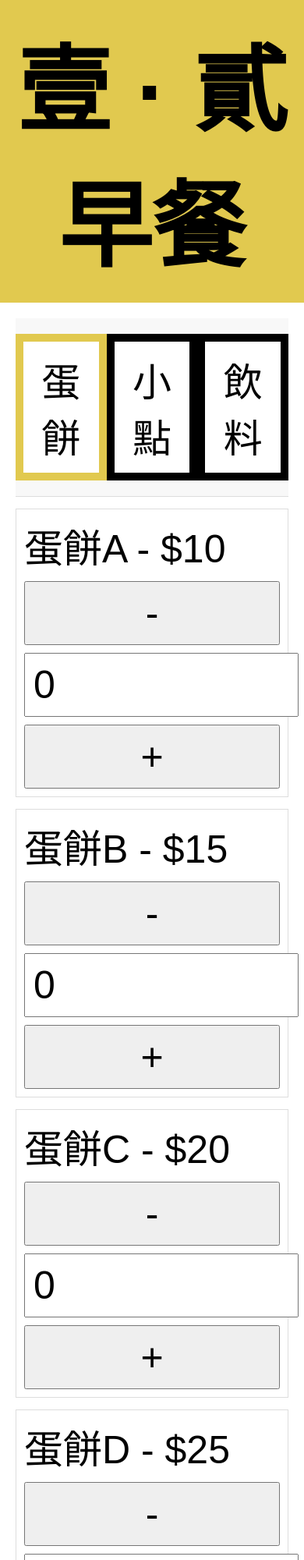
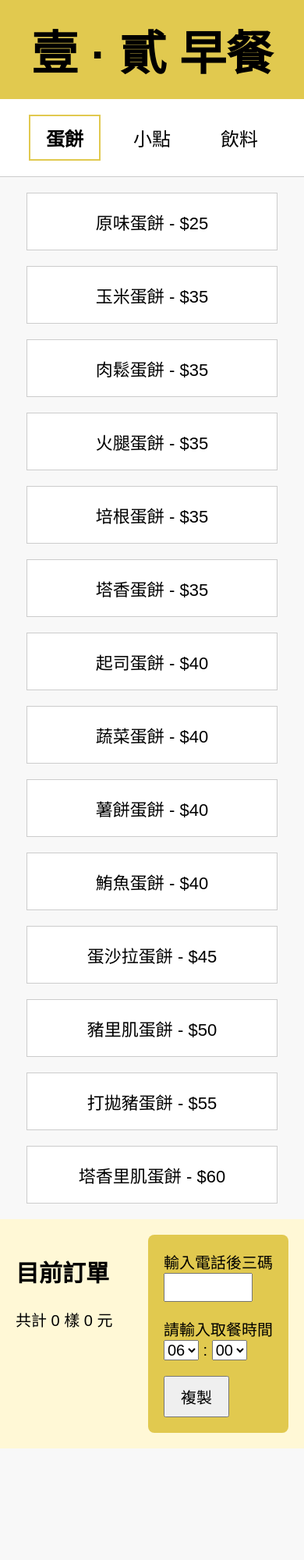
Before and after one commit to 1point2/braskfast, a plain HTML site: page index.html in a window 390 px wide. Shown: the top 2000 px of the page at 78% size. After the commit the page ends 1857 px from the top, so only its background shows below. Drawn offline with Linux system fonts and the light colour scheme; a web font is replaced by a local one.

Commit message:
Update index.html

```diff
--- a/index.html
+++ b/index.html
@@ -1,326 +1,237 @@
+<!-- 主頁 index.html（商品列表頁） -->
 <!DOCTYPE html>
-<html>
+<html lang="zh-Hant">
 <head>
-    <title>簡易點菜系統</title>
+  <meta charset="UTF-8" />
+  <title>壹·貳 點餐系統</title>
   <style>
-        @font-face {
-            font-family: 'DFLiSongStd-W3';
-            src: url('https://www.wfonts.com/download/data/2016/06/14/dflisongstd-w3/dflisongstd-w3.ttf') format('truetype');
+    body {
+      margin: 0;
+      font-family: Arial, sans-serif;
+      font-size: 20px;
+      background-color: #f8f8f8;
     }
-        body {
-            font-family: Arial, sans-serif;
-            margin: 0;
-            padding: 0;
-            display: flex;
-            flex-direction: column;
-            min-height: 100vh;
-            font-size: 50px; /* 字體設置為50px */
-        }
-        .container {
-            flex: 1;
-            padding: 20px;
-        }
-        .navbar {
-            display: flex;
-            justify-content: space-around;
-            background-color: #f8f8f8;
-            padding: 20px 0;
-            border-bottom: 1px solid #ddd;
-        }
-        .navbar button {
-            background-color: white;
-            color: black;
-            border: 10px solid black; /* 粗框 */
-            padding: 15px 30px;
-            cursor: pointer;
-            font-size: 50px; /* 字體設置為50px */
-            transition: all 0.3s ease;
-        }
-        .navbar button:hover {
-            border-color: #e1c94f;
-        }
-        .navbar button.active {
-            border-color: #e1c94f; /* 粗框 */
-        }
-        .menu-item {
-            margin: 15px 0;
-            display: flex;
-            flex-wrap: wrap;
-            align-items: center;
-            justify-content: space-between;
-            font-size: 50px; /* 字體設置為50px */
-            background-color: white; /* 白色背景 */
-            color: black; /* 黑色字體 */
-            padding: 10px;
-            border: 1px solid #ddd;
-        }
-        .menu-item label {
-            margin-right: 20px;
-            flex: 1;
-        }
-        .menu-item input[type="number"] {
-            width: 120px;
-            padding: 10px;
-            font-size: 50px; /* 字體設置為50px */
-            margin-left: 10px;
-        }
-        .menu-item button {
-            padding: 10px 20px;
-            font-size: 50px; /* 字體設置為50px */
-        }
-        .order-summary {
-            margin-top: 30px;
-            border-top: 1px solid #000;
-            padding-top: 20px;
-            background-color: #e1c94f; /* 修改背景色 */
-            padding: 30px;
-            font-size: 50px; /* 字體設置為50px */
-            display: flex;
-            justify-content: space-between;
-        }
-        .order-summary-left {
-            flex: 1;
-        }
-        .order-summary-right {
-            display: flex;
-            flex-direction: column;
-            align-items: center;
-            justify-content: center;
-        }
-        .order-summary input[type="checkbox"] {
-            transform: scale(2);
-            margin-right: 10px;
-        }
-        .copy-button {
-            padding: 10px 20px;
-            font-size: 50px; /* 字體設置為50px */
-            margin-top: 10px;
-            cursor: pointer;
-        }
-        .header {
+    header {
       background-color: #e1c94f;
       text-align: center;
       padding: 20px 0;
     }
-        .header h1 {
-            font-family: 'DFLiSongStd-W3', Arial, sans-serif;
-            font-size: 120px;
+    header h1 {
+      font-size: 60px;
       margin: 0;
     }
-        @media (max-width: 600px) {
+    .navbar {
+      display: flex;
+      justify-content: center;
+      gap: 20px;
+      background-color: white;
+      padding: 20px;
+      border-bottom: 1px solid #ccc;
+    }
     .navbar button {
-                padding: 12px 20px;
-                font-size: 50px; /* 字體設置為50px */
+      font-size: 24px;
+      padding: 10px 20px;
+      cursor: pointer;
+      border: 2px solid transparent;
+      background: white;
+    }
+    .navbar button.active {
+      border-color: #e1c94f;
+      font-weight: bold;
+    }
+    .menu {
+      display: flex;
+      flex-wrap: wrap;
+      justify-content: center;
+      gap: 20px;
+      padding: 20px;
     }
     .menu-item {
-                flex-direction: column;
-                align-items: flex-start;
+      background: white;
+      border: 1px solid #ccc;
+      width: 280px;
+      padding: 20px;
+      text-align: center;
+      font-size: 22px;
+      cursor: pointer;
+      transition: background 0.3s;
     }
-            .menu-item input[type="number"] {
-                width: 100%;
-                margin-left: 0;
-                margin-top: 10px;
-            }
-            .menu-item button {
-                width: 100%;
-                margin-top: 10px;
-            }
-            .order-summary {
-                flex-direction: column;
-                align-items: flex-start;
-            }
-            .order-summary-right {
-                flex-direction: row;
-                margin-top: 20px;
-            }
+    .menu-item:hover {
+      background: #fff8d6;
     }
   </style>
 </head>
 <body>
-    <div class="header">
-        <h1>壹 · 貳早餐</h1>
+  <header>
+    <h1>壹 · 貳 早餐</h1>
+  </header>
+  <div class="navbar">
+    <button class="tab active" onclick="switchTab('dishes', this)">蛋餅</button>
+    <button class="tab" onclick="switchTab('snacks', this)">小點</button>
+    <button class="tab" onclick="switchTab('drinks', this)">飲料</button>
   </div>
-    <div class="container">
-        <div class="navbar">
-            <button onclick="showMenu('dishes', this)">蛋餅</button>
-            <button onclick="showMenu('snacks', this)">小點</button>
-            <button onclick="showMenu('drinks', this)">飲料</button>
+  <div class="menu" id="menu"></div>
+
+
+
+<script>
+    const menus = {
+      dishes: [
+        { name: '原味蛋餅', price: 25 },
+                { name: '玉米蛋餅', price: 35 },
+                { name: '肉鬆蛋餅', price: 35 },
+                { name: '火腿蛋餅', price: 35 },
+                { name: '培根蛋餅', price: 35 },
+                { name: '塔香蛋餅', price: 35 },
+                { name: '起司蛋餅', price: 40 },
+                { name: '蔬菜蛋餅', price: 40 },
+                { name: '薯餅蛋餅', price: 40 },
+                { name: '鮪魚蛋餅', price: 40 },
+                { name: '蛋沙拉蛋餅', price: 45 },
+                { name: '豬里肌蛋餅', price: 50 },
+                { name: '打拋豬蛋餅', price: 55 },
+                { name: '塔香里肌蛋餅', price: 60 }
+            ],
+            snacks: [
+                { name: '荷包蛋(半熟)', price: 15 },
+                { name: '荷包蛋(全熟)', price: 15 },
+                { name: '薯餅', price: 30 },
+                { name: '蘿蔔糕', price: 30 },
+                { name: '蘿蔔糕加蛋(半熟)', price: 45 },
+                { name: '蘿蔔糕加蛋(全熟)', price: 45 },
+                { name: '蔥抓餅', price: 30 },
+                { name: '蔥抓餅加蛋', price: 45 },
+                { name: '滷肉飯', price: 45 },
+                { name: '滷肉飯加蛋(半熟)', price: 60 },
+                { name: '滷肉飯加蛋(全熟)', price: 60 },
+                { name: '打拋豬肉飯', price: 60 },
+                { name: '打拋豬肉飯(半熟)', price: 75 },
+                { name: '打拋豬肉飯(全熟)', price: 75 },
+                { name: '黑胡椒鐵板麵', price: 45 },
+                { name: '黑胡椒鐵板麵(半熟)', price: 60 },
+                { name: '黑胡椒鐵板麵(全熟)', price: 60 },
+                { name: '蘑菇鐵板麵', price: 45 },
+                { name: '蘑菇鐵板麵(半熟)', price: 60 },
+                { name: '蘑菇鐵板麵(全熟)', price: 60 }
+            ],
+            drinks: [
+                { name: '(熱)紅茶', price: 20 },
+                { name: '(冰)紅茶', price: 20 },
+                { name: '(熱)奶茶', price: 25 },
+                { name: '(冰)奶茶', price: 25 },
+                { name: '(熱)豆漿', price: 25 },
+                { name: '(冰)豆漿', price: 25 },
+                { name: '(熱)鮮奶茶', price: 35 },
+                { name: '(冰)鮮奶茶', price: 35 },
+                { name: '(冰)黑芝麻堅果飲', price: 30 }
+            ]
+    };
+    function renderMenu(category) {
+      const menu = document.getElementById('menu');
+      menu.innerHTML = '';
+      menus[category].forEach(item => {
+        const div = document.createElement('div');
+        div.className = 'menu-item';
+        div.textContent = `${item.name} - $${item.price}`;
+        div.onclick = () => {
+  const url = new URL('item.html', window.location.href);
+  url.searchParams.set('name', item.name);
+  url.searchParams.set('price', item.price);
+  window.location.href = url;
+};
+        menu.appendChild(div);
+      });
+    }
+    function switchTab(tab, el) {
+      document.querySelectorAll('.tab').forEach(b => b.classList.remove('active'));
+      el.classList.add('active');
+      renderMenu(tab);
+    }
+    document.addEventListener('DOMContentLoaded', () => {
+  renderMenu('dishes');
+  loadOrderSummary();
+});
+  function removeItem(index) {
+  const order = JSON.parse(localStorage.getItem('order') || '[]');
+  order.splice(index, 1);
+  localStorage.setItem('order', JSON.stringify(order));
+  loadOrderSummary();
+}
+</script>
+<div style="padding: 20px; background-color: #fff8d6; display: flex; justify-content: space-between; align-items: flex-start; gap: 40px;">
+  <div>
+  <h2>目前訂單</h2>
+  <ul id="order-list"></ul>
+  <p id="order-total">共計 0 樣 0 元</p>
   </div>
-        <h1 style="display: none;">點菜系統</h1>
-        <div class="menu" id="menu">
-            <!-- 動態生成菜單 -->
+  <div style="background-color: #e1c94f; padding: 20px; border-radius: 8px;">
+    <div style="margin-bottom: 20px;">
+      <label for="phone">輸入電話後三碼</label><br>
+      <input type="text" id="phone" maxlength="3" style="font-size: 20px; padding: 5px; width: 100px;">
     </div>
+    <div style="margin-bottom: 20px;">
+      <label for="pickup-hour">請輸入取餐時間</label><br>
+      <select id="pickup-hour" style="font-size: 20px;"></select>
+      :
+      <select id="pickup-minute" style="font-size: 20px;"></select>
     </div>
-    <div class="order-summary" id="order-summary">
-        <div class="order-summary-left">
-            <h2>訂單</h2>
-            <ul id="order-list"></ul>
-            <p id="total-price">共計 0 樣 0 元</p>
-        </div>
-        <div class="order-summary-right">
-            <div>
-                <input type="checkbox" id="add-spicy">
-                <label for="add-spicy">加辣</label>
-            </div>
-            <button class="copy-button" onclick="copyOrder()">複製</button>
+    <button onclick="copyOrder()" style="font-size: 20px; padding: 10px 20px;">複製</button>
   </div>
 </div>
 
 <script>
-        const menus = {
-            dishes: [
-                { name: '蛋餅A', price: 10 },
-                { name: '蛋餅B', price: 15 },
-                { name: '蛋餅C', price: 20 },
-                { name: '蛋餅D', price: 25 },
-                { name: '蛋餅E', price: 30 },
-                { name: '蛋餅F', price: 35 },
-                { name: '蛋餅G', price: 40 },
-                { name: '蛋餅H', price: 45 },
-                { name: '蛋餅I', price: 50 },
-                { name: '蛋餅J', price: 55 },
-                { name: '蛋餅K', price: 60 },
-                { name: '蛋餅L', price: 65 },
-                { name: '蛋餅M', price: 70 },
-                { name: '蛋餅N', price: 75 }
-            ],
-            snacks: [
-                { name: '小點A', price: 5 },
-                { name: '小點B', price: 6 },
-                { name: '小點C', price: 7 },
-                { name: '小點D', price: 8 },
-                { name: '小點E', price: 9 }
-            ],
-            drinks: [
-                { name: '飲料A', price: 3 },
-                { name: '飲料B', price: 4 },
-                { name: '飲料C', price: 5 },
-                { name: '飲料D', price: 6 }
-            ]
-        };
+function loadOrderSummary() {
+  const list = document.getElementById('order-list');
+  const total = document.getElementById('order-total');
+  if (!list || !total) return;
 
-        let order = [];
-
-        function showMenu(category, button) {
-            const menuContainer = document.getElementById('menu');
-            menuContainer.innerHTML = ''; // 清空之前的菜單項目
-
-            // 移除其他按鈕的 active 樣式
-            const buttons = document.querySelectorAll('.navbar button');
-            buttons.forEach(btn => btn.classList.remove('active'));
-
-            // 添加當前按鈕的 active 樣式
-            button.classList.add('active');
-
-            menus[category].forEach(item => {
-                const menuItem = document.createElement('div');
-                menuItem.className = 'menu-item';
-
-                const label = document.createElement('label');
-                label.textContent = `${item.name} - $${item.price}`;
-
-                const minusButton = document.createElement('button');
-                minusButton.textContent = '-';
-                minusButton.onclick = () => changeQuantity(item.name, -1);
-
-                const quantityInput = document.createElement('input');
-                quantityInput.type = 'number';
-                quantityInput.name = 'quantity';
-                quantityInput.value = getOrderQuantity(item.name);
-                quantityInput.min = 0;
-                quantityInput.setAttribute('data-name', item.name);
-                quantityInput.oninput = () => updateOrder(item.name, quantityInput.value);
-
-                const plusButton = document.createElement('button');
-                plusButton.textContent = '+';
-                plusButton.onclick = () => changeQuantity(item.name, 1);
-
-                menuItem.appendChild(label);
-                menuItem.appendChild(minusButton);
-                menuItem.appendChild(quantityInput);
-                menuItem.appendChild(plusButton);
-
-                menuContainer.appendChild(menuItem);
+  const order = JSON.parse(localStorage.getItem('order') || '[]');
+  let count = 0, price = 0;
+  list.innerHTML = '';
+  order.forEach((item, index) => {
+    const li = document.createElement('li');
+    li.innerHTML = `${item.name} x${item.quantity} - $${item.price * item.quantity} <button onclick="removeItem(${index})">❌</button>`;
+    list.appendChild(li);
+    count += item.quantity;
+    price += item.quantity * item.price;
   });
-
-            updateOrderSummary(); // 切換菜單時更新訂單摘要
+  total.textContent = `共計 ${count} 樣 ${price} 元`;
 }
-
-        function changeQuantity(name, change) {
-            const quantityInput = document.querySelector(`input[data-name="${name}"]`);
-            let currentQuantity = parseInt(quantityInput.value);
-            currentQuantity = isNaN(currentQuantity) ? 0 : currentQuantity;
-            quantityInput.value = Math.max(0, currentQuantity + change); // 確保數量至少為 0
-            updateOrder(name, quantityInput.value);
+function populateTimeOptions() {
+  const hourSelect = document.getElementById('pickup-hour');
+  const minuteSelect = document.getElementById('pickup-minute');
+  if (!hourSelect || !minuteSelect) return;
+  for (let i = 6; i < 13; i++) {
+    const hour = String(i).padStart(2, '0');
+    hourSelect.innerHTML += `<option value="${hour}">${hour}</option>`;
   }
-
-        function getOrderQuantity(name) {
-            const item = order.find(i => i.name === name);
-            return item ? item.quantity : 0;
-        }
-
-        function updateOrder(name, quantity) {
-            const item = order.find(i => i.name === name);
-            if (item) {
-                item.quantity = parseInt(quantity);
-            } else {
-                const menuItem = menus.dishes.find(i => i.name === name) || menus.snacks.find(i => i.name === name) || menus.drinks.find(i => i.name === name);
-                if (menuItem) {
-                    order.push({ name: menuItem.name, price: menuItem.price, quantity: parseInt(quantity) });
+  for (let i = 0; i < 60; i++) {
+    const min = String(i).padStart(2, '0');
+    minuteSelect.innerHTML += `<option value="${min}">${min}</option>`;
   }
 }
 
-            // 過濾掉數量為 0 的項目
-            order = order.filter(item => item.quantity > 0);
+function copyOrder() {
+  const phone = document.getElementById('phone')?.value || '';
+  const hour = document.getElementById('pickup-hour')?.value || '00';
+  const min = document.getElementById('pickup-minute')?.value || '00';
+  const order = JSON.parse(localStorage.getItem('order') || '[]');
+  let text = `電話後三碼：${phone}
+取餐時間：${hour}:${min}
 
-            updateOrderSummary();
+`;
+  order.forEach(item => {
+    text += `${item.name} (${item.quantity}) - $${item.price * item.quantity}
+`;
+  });
+  const totalCount = order.reduce((acc, item) => acc + item.quantity, 0);
+  const totalPrice = order.reduce((acc, item) => acc + item.quantity * item.price, 0);
+  text += `
+共計 ${totalCount} 樣 ${totalPrice} 元`;
+  navigator.clipboard.writeText(text).then(() => alert('訂單已複製'));
 }
 
-        function updateOrderSummary() {
-            const orderList = document.getElementById('order-list');
-            const totalPriceElem = document.getElementById('total-price');
-            let totalPrice = 0;
-            let totalItems = 0;
-
-            orderList.innerHTML = ''; // 清空之前的訂單列表
-
-            order.forEach(item => {
-                const listItem = document.createElement('li');
-                const itemTotalPrice = item.price * item.quantity;
-                listItem.textContent = `${item.name} (${item.quantity})  $${itemTotalPrice.toFixed(0)}`;
-                orderList.appendChild(listItem);
-
-                totalPrice += itemTotalPrice;
-                totalItems += item.quantity;
-            });
-
-            totalPriceElem.textContent = `共計 ${totalItems} 樣 ${totalPrice.toFixed(0)} 元`;
-        }
-
-        function copyOrder() {
-            let orderText = '';
-            order.forEach(item => {
-                const itemTotalPrice = item.price * item.quantity;
-                orderText += `${item.name} (${item.quantity})  $${itemTotalPrice.toFixed(0)}\n`;
-            });
-
-            const addSpicy = document.getElementById('add-spicy').checked;
-            if (addSpicy) {
-                orderText += '\n加辣\n';
-            }
-
-            const totalPriceElem = document.getElementById('total-price').textContent;
-            orderText += `\n${totalPriceElem}\n`;
-
-            navigator.clipboard.writeText(orderText).then(() => {
-                alert('訂單已複製，請您在LINE貼上傳送即可');
-            }, () => {
-                alert('複製失敗');
-            });
-        }
-
-        // 預設顯示蛋餅菜單
-        showMenu('dishes', document.querySelector('.navbar button'));
+populateTimeOptions();
 </script>
 </body>
 </html>
```
Lines whose indentation alone changed are shown as unchanged.
